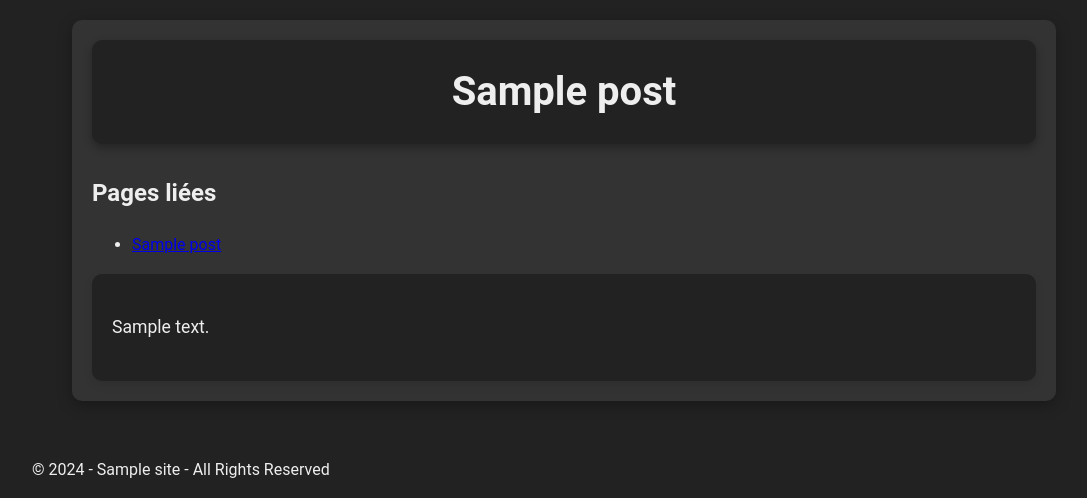
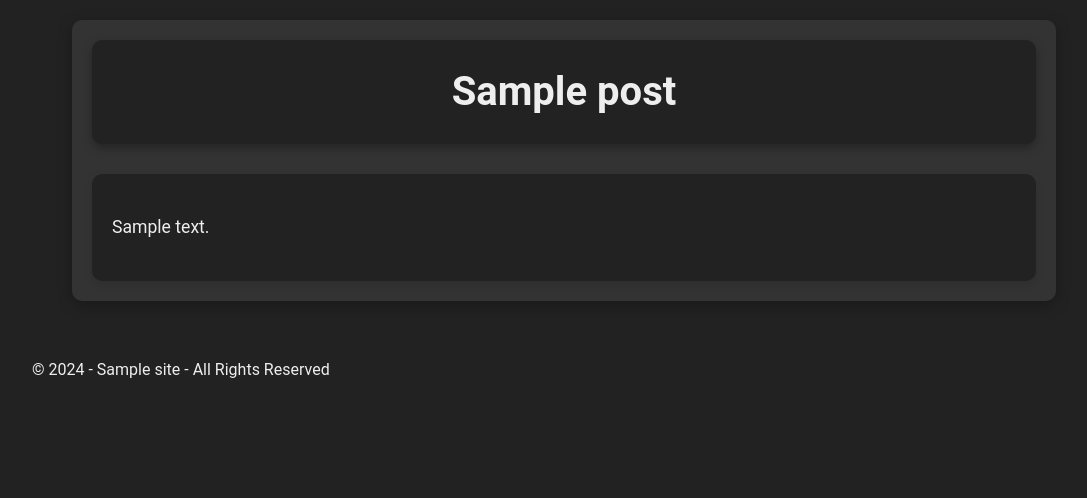
Before and after one commit to Locktum/wordpress, a WordPress theme: template themes/mon-theme/page.php in a window 1280 px wide. Shown: the part 139-637 px from the top of the page, without its empty margins (96-1183 px from the left). Run offline with PHP 8.4 and a stand-in for WordPress, Linux system fonts and the light colour scheme; the site name, menu and one post (Sample post) are stand-ins, and other content is empty; some libraries are stand-ins or nearby versions.

Commit message:
Update page.php

```diff
--- a/themes/mon-theme/page.php
+++ b/themes/mon-theme/page.php
@@ -6,25 +6,6 @@
             <div class="page-title">
                 <h1><?php the_title(); ?></h1>
             </div>
-            <?php
-            $child_pages = new WP_Query([
-                'post_type' => 'page',
-                'post_parent' => get_the_ID(),
-                'orderby' => 'menu_order',
-                'order' => 'ASC'
-            ]);
-
-            if ($child_pages->have_posts()) :
-            ?>
-                <div class="child-pages-navigation">
-                    <h2>Pages liées</h2>
-                    <ul>
-                        <?php while ($child_pages->have_posts()) : $child_pages->the_post(); ?>
-                            <li><a href="<?php the_permalink(); ?>"><?php the_title(); ?></a></li>
-                        <?php endwhile; ?>
-                    </ul>
-                </div>
-            <?php endif; wp_reset_postdata(); ?>
             <div class="page-content">
                 <?php the_content(); ?>
             </div>
```
